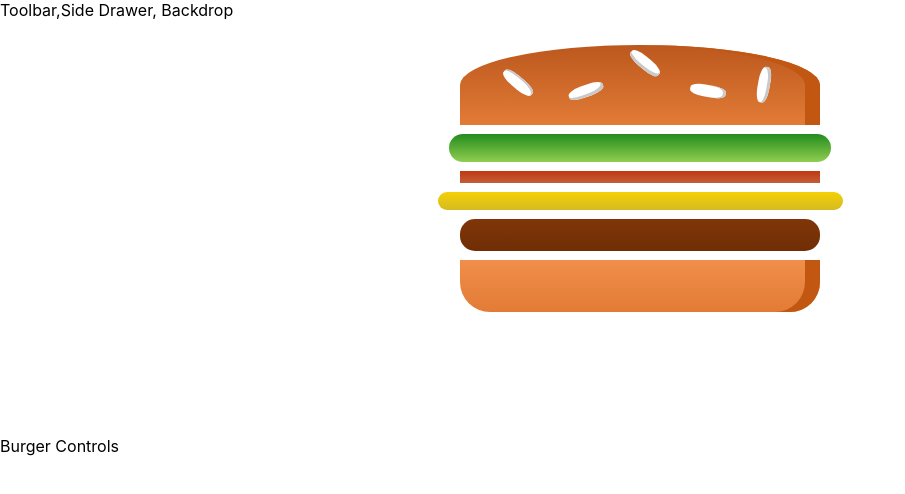
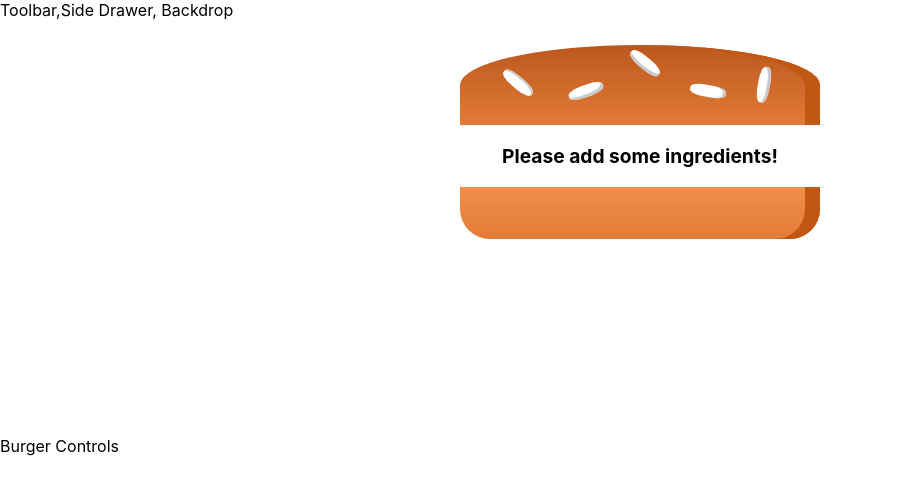
Before and after one commit to r0hitk/burgerapp, a React (Create React App) app: page / in a window 1280 px wide. Shown: the top 494 px of the page, without its empty margins (0-905 px from the left). Built offline with nearby package versions, Linux system fonts and the light colour scheme.

Commit message:
added state to the burger.js

```diff
--- a/src/components/Burger/Burger.js
+++ b/src/components/Burger/Burger.js
@@ -3,11 +3,21 @@ import classes from "./Burger.module.css";
 import BurgerIngredient from "./BurgerIngredient/BurgerIngredient";
 
 const Burger = (props) => {
-  const addedIngredients = Object.keys(props.allIngredients).map((ingKey) => {
-    return [...new Array(props.allIngredients[ingKey])].map((temp, i) => {
-      return <BurgerIngredient type={ingKey} key={ingKey + i} />;
-    });
-  });
+  let addedIngredients = Object.keys(props.allIngredients)
+    .map((ingKey) => {
+      return [...new Array(props.allIngredients[ingKey])].map((temp, i) => {
+        return <BurgerIngredient type={ingKey} key={ingKey + i} />;
+      });
+    })
+    .reduce((acc, val) => {
+      return acc.concat(val);
+    }, []);
+
+  console.log(addedIngredients);
+
+  if (addedIngredients.length === 0) {
+    addedIngredients = <p>Please add some ingredients!</p>;
+  }
 
   return (
     <div className={classes.Burger}>
--- a/src/containers/BurgerBuilder/BurgerBuilder.js
+++ b/src/containers/BurgerBuilder/BurgerBuilder.js
@@ -5,10 +5,10 @@ import Burger from "../../components/Burger/Burger";
 class BurgerBuilder extends React.Component {
   state = {
     ingredients: {
-      salad: 1,
-      salami: 1,
-      cheese: 1,
-      meat: 1,
+      salad: 0,
+      salami: 0,
+      cheese: 0,
+      meat: 0,
     },
   };
 
```
